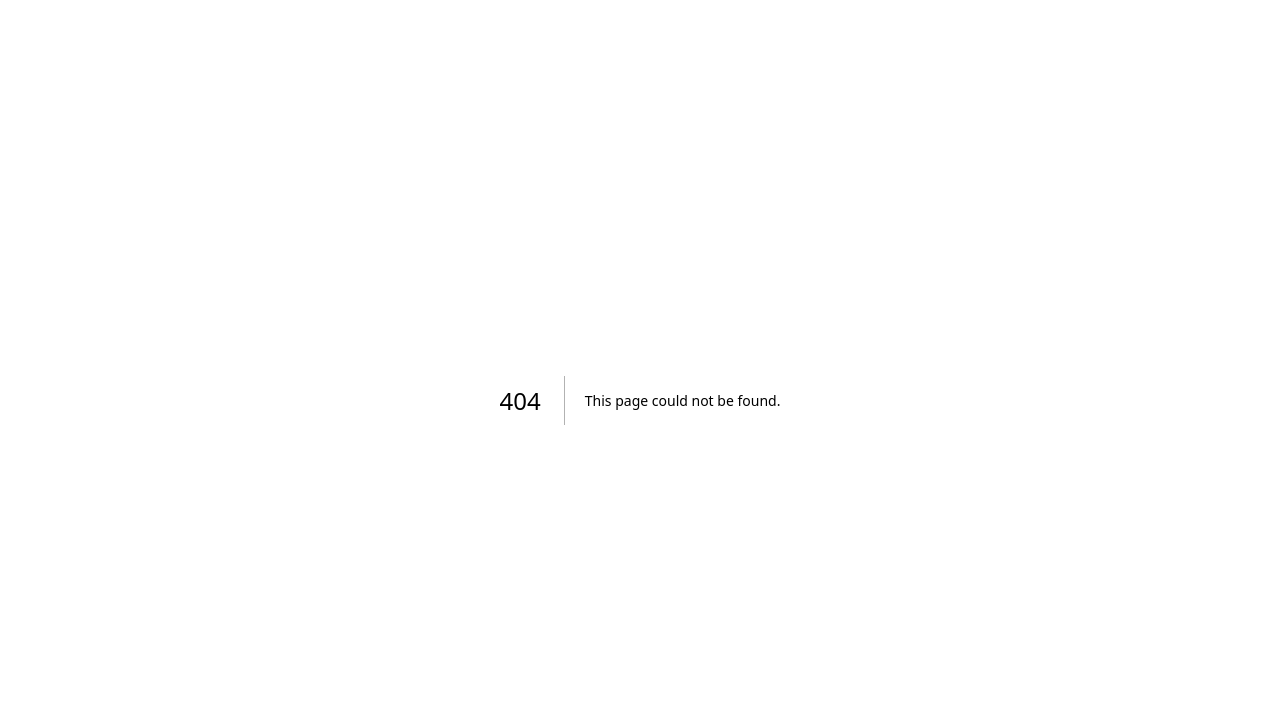
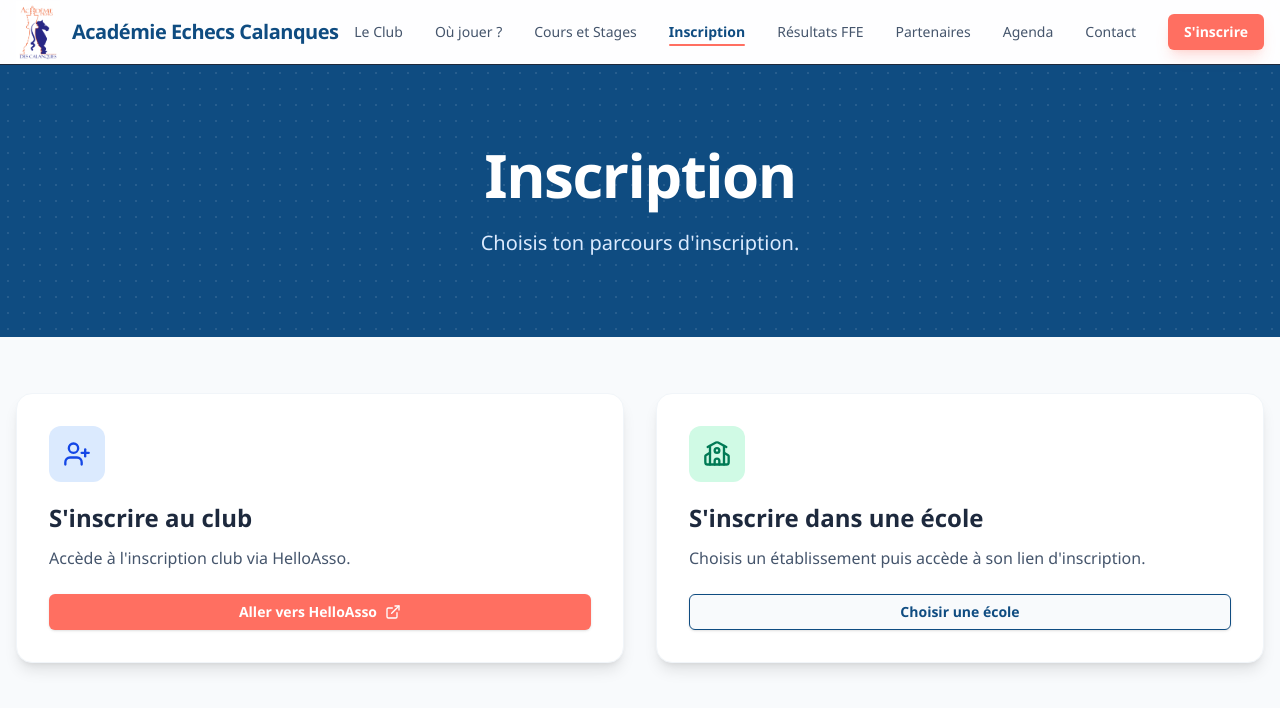
Before and after one commit to jgiraudeau/ac_echecs_calanques, a Next.js app: page /inscription in a window 1280 px wide. Before the commit this address had no page. Shown: the top 708 px of the page. Built offline with nearby package versions, Linux system fonts and the light colour scheme.

Commit message:
feat: add inscription pages and school choices

```diff
--- /dev/null
+++ b/src/app/inscription/ecoles/page.tsx
@@ -0,0 +1,78 @@
+import Link from "next/link";
+import { Navbar } from "@/components/layout/Navbar";
+import { Button } from "@/components/ui/button";
+import { ExternalLink, GraduationCap } from "lucide-react";
+import { HELLO_ASSO_LINKS, resolveHelloAssoLink } from "@/lib/inscription-links";
+
+const SCHOOL_OPTIONS = [
+  {
+    key: "saintAugustinCarnoux",
+    name: "Saint Augustin",
+    city: "Carnoux",
+    href: resolveHelloAssoLink(HELLO_ASSO_LINKS.schools.saintAugustinCarnoux),
+  },
+  {
+    key: "trinitairesMarseille",
+    name: "Les Trinitaires",
+    city: "Marseille",
+    href: resolveHelloAssoLink(HELLO_ASSO_LINKS.schools.trinitairesMarseille),
+  },
+  {
+    key: "gorguetteCassis",
+    name: "La Gorguette",
+    city: "Cassis",
+    href: resolveHelloAssoLink(HELLO_ASSO_LINKS.schools.gorguetteCassis),
+  },
+  {
+    key: "donBoscoMarseille",
+    name: "Don Bosco",
+    city: "Marseille",
+    href: resolveHelloAssoLink(HELLO_ASSO_LINKS.schools.donBoscoMarseille),
+  },
+] as const;
+
+export default function InscriptionsEcolesPage() {
+  return (
+    <div className="min-h-screen bg-slate-50 font-sans">
+      <Navbar />
+
+      <section className="bg-primary text-white py-20 relative overflow-hidden">
+        <div className="absolute inset-0 opacity-10 bg-[radial-gradient(#fff_1px,transparent_1px)] [background-size:16px_16px]" />
+        <div className="container mx-auto px-4 relative z-10 text-center">
+          <h1 className="text-4xl md:text-6xl font-extrabold mb-6 tracking-tight">Inscription en école</h1>
+          <p className="text-xl text-blue-100 max-w-2xl mx-auto font-medium">
+            Sélectionne l&apos;école concernée.
+          </p>
+        </div>
+      </section>
+
+      <section className="container mx-auto px-4 py-12">
+        <div className="mb-8">
+          <Button asChild variant="ghost" className="text-primary hover:bg-blue-50">
+            <Link href="/inscription">← Retour au choix d&apos;inscription</Link>
+          </Button>
+        </div>
+
+        <div className="grid md:grid-cols-2 gap-6">
+          {SCHOOL_OPTIONS.map((school) => (
+            <div
+              key={school.key}
+              className="bg-white rounded-2xl border border-slate-100 shadow-md p-6 flex flex-col"
+            >
+              <div className="w-12 h-12 rounded-xl bg-orange-100 text-orange-700 flex items-center justify-center mb-4">
+                <GraduationCap className="w-6 h-6" />
+              </div>
+              <h2 className="text-2xl font-extrabold text-slate-800">{school.name}</h2>
+              <p className="text-slate-500 font-medium mb-6">{school.city}</p>
+              <Button asChild className="mt-auto bg-accent hover:bg-accent/90 text-white font-bold">
+                <a href={school.href} target="_blank" rel="noreferrer">
+                  S&apos;inscrire <ExternalLink className="w-4 h-4" />
+                </a>
+              </Button>
+            </div>
+          ))}
+        </div>
+      </section>
+    </div>
+  );
+}
--- /dev/null
+++ b/src/app/inscription/page.tsx
@@ -0,0 +1,59 @@
+import Link from "next/link";
+import { Navbar } from "@/components/layout/Navbar";
+import { Button } from "@/components/ui/button";
+import { ExternalLink, School, UserPlus } from "lucide-react";
+import { HELLO_ASSO_LINKS, resolveHelloAssoLink } from "@/lib/inscription-links";
+
+export default function InscriptionPage() {
+  return (
+    <div className="min-h-screen bg-slate-50 font-sans">
+      <Navbar />
+
+      <section className="bg-primary text-white py-20 relative overflow-hidden">
+        <div className="absolute inset-0 opacity-10 bg-[radial-gradient(#fff_1px,transparent_1px)] [background-size:16px_16px]" />
+        <div className="container mx-auto px-4 relative z-10 text-center">
+          <h1 className="text-4xl md:text-6xl font-extrabold mb-6 tracking-tight">Inscription</h1>
+          <p className="text-xl text-blue-100 max-w-2xl mx-auto font-medium">
+            Choisis ton parcours d&apos;inscription.
+          </p>
+        </div>
+      </section>
+
+      <section className="container mx-auto px-4 py-14">
+        <div className="grid md:grid-cols-2 gap-8">
+          <div className="bg-white rounded-2xl border border-slate-100 shadow-lg p-8 flex flex-col">
+            <div className="w-14 h-14 rounded-xl bg-blue-100 text-blue-700 flex items-center justify-center mb-5">
+              <UserPlus className="w-7 h-7" />
+            </div>
+            <h2 className="text-2xl font-extrabold text-slate-800 mb-3">S&apos;inscrire au club</h2>
+            <p className="text-slate-600 mb-6 flex-1">
+              Accède à l&apos;inscription club via HelloAsso.
+            </p>
+            <Button asChild className="w-full bg-accent hover:bg-accent/90 text-white font-bold">
+              <a
+                href={resolveHelloAssoLink(HELLO_ASSO_LINKS.club)}
+                target="_blank"
+                rel="noreferrer"
+              >
+                Aller vers HelloAsso <ExternalLink className="w-4 h-4" />
+              </a>
+            </Button>
+          </div>
+
+          <div className="bg-white rounded-2xl border border-slate-100 shadow-lg p-8 flex flex-col">
+            <div className="w-14 h-14 rounded-xl bg-emerald-100 text-emerald-700 flex items-center justify-center mb-5">
+              <School className="w-7 h-7" />
+            </div>
+            <h2 className="text-2xl font-extrabold text-slate-800 mb-3">S&apos;inscrire dans une école</h2>
+            <p className="text-slate-600 mb-6 flex-1">
+              Choisis un établissement puis accède à son lien d&apos;inscription.
+            </p>
+            <Button asChild variant="outline" className="w-full font-bold border-primary text-primary hover:bg-blue-50">
+              <Link href="/inscription/ecoles">Choisir une école</Link>
+            </Button>
+          </div>
+        </div>
+      </section>
+    </div>
+  );
+}
--- a/src/components/layout/Navbar.tsx
+++ b/src/components/layout/Navbar.tsx
@@ -11,11 +11,13 @@ import { useState } from "react";
 export function Navbar() {
     const pathname = usePathname();
     const [isMobileMenuOpen, setIsMobileMenuOpen] = useState(false);
+    const isLinkActive = (href: string) => pathname === href || pathname.startsWith(`${href}/`);
 
     const navLinks = [
         { href: "/club", label: "Le Club" },
         { href: "/lieux", label: "Où jouer ?" },
         { href: "/activites", label: "Cours et Stages" },
+        { href: "/inscription", label: "Inscription" },
         { href: "/ffe", label: "Résultats FFE" },
         { href: "/partenaires", label: "Partenaires" },
         { href: "/agenda", label: "Agenda" },
@@ -48,19 +50,19 @@ export function Navbar() {
                             href={link.href}
                             className={cn(
                                 "text-sm font-medium transition-colors relative py-1",
-                                pathname === link.href
+                                isLinkActive(link.href)
                                     ? "text-primary font-bold"
                                     : "text-slate-600 hover:text-primary"
                             )}
                         >
                             {link.label}
-                            {pathname === link.href && (
+                            {isLinkActive(link.href) && (
                                 <span className="absolute bottom-0 left-0 w-full h-0.5 bg-accent rounded-full animate-in fade-in zoom-in duration-300" />
                             )}
                         </Link>
                     ))}
-                    <Button className="bg-accent hover:bg-accent/90 text-white font-semibold shadow-lg shadow-accent/20 hover:scale-105 transition-transform">
-                        S'inscrire
+                    <Button asChild className="bg-accent hover:bg-accent/90 text-white font-semibold shadow-lg shadow-accent/20 hover:scale-105 transition-transform">
+                        <Link href="/inscription">S&apos;inscrire</Link>
                     </Button>
                 </div>
 
@@ -83,7 +85,7 @@ export function Navbar() {
                                 href={link.href}
                                 className={cn(
                                     "text-base font-medium px-4 py-2 rounded-md transition-colors",
-                                    pathname === link.href
+                                    isLinkActive(link.href)
                                         ? "bg-primary/10 text-primary"
                                         : "text-slate-600 hover:bg-slate-50"
                                 )}
@@ -92,8 +94,10 @@ export function Navbar() {
                                 {link.label}
                             </Link>
                         ))}
-                        <Button className="w-full bg-accent hover:bg-accent/90 text-white">
-                            S'inscrire
+                        <Button asChild className="w-full bg-accent hover:bg-accent/90 text-white">
+                            <Link href="/inscription" onClick={() => setIsMobileMenuOpen(false)}>
+                                S&apos;inscrire
+                            </Link>
                         </Button>
                     </div>
                 </div>
--- /dev/null
+++ b/src/lib/inscription-links.ts
@@ -0,0 +1,14 @@
+export const HELLO_ASSO_LINKS = {
+  club: "",
+  schools: {
+    saintAugustinCarnoux: "",
+    trinitairesMarseille: "",
+    gorguetteCassis: "",
+    donBoscoMarseille: "",
+  },
+} as const;
+
+export function resolveHelloAssoLink(url: string): string {
+  const trimmed = url.trim();
+  return trimmed || "https://www.helloasso.com/";
+}
```
